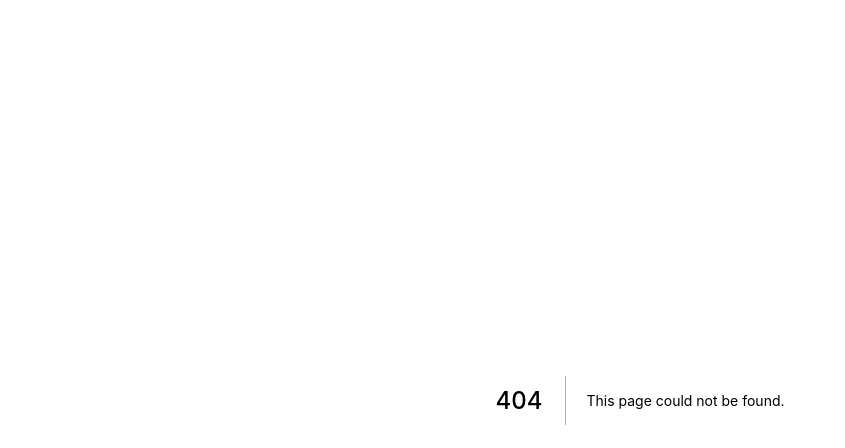
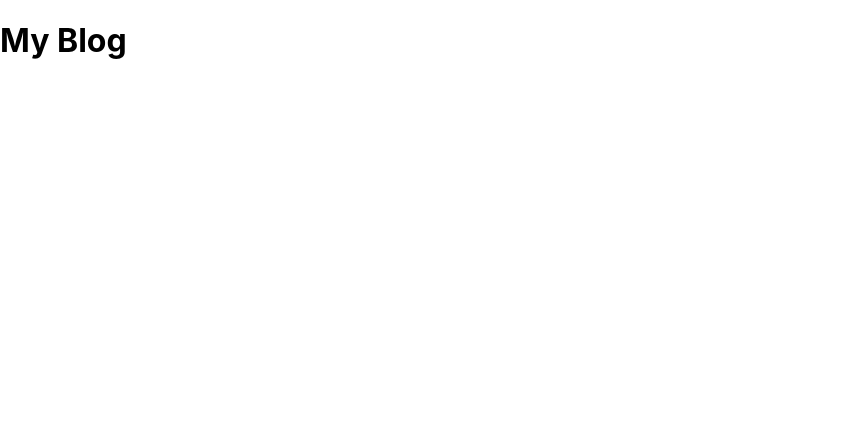
Before and after one commit to GleidsonDaniel/nextjs-blog, a Next.js app: page /about in a window 1280 px wide. Before the commit this address had no page. Shown: the top 448 px of the page, without its empty margins (0-845 px from the left). Built offline with nearby package versions, Linux system fonts and the light colour scheme.

Commit message:
Move the project to src folder

```diff
--- /dev/null
+++ b/src/pages/about.tsx
@@ -0,0 +1,16 @@
+import Head from "next/head";
+
+export default function About() {
+  return (
+    <div>
+      <Head>
+        <title>Create Next App</title>
+        <link rel="icon" href="/favicon.ico" />
+      </Head>
+
+      <main>
+        <h1>My Blog</h1>
+      </main>
+    </div>
+  );
+}
```
Also changed, not shown: tsconfig.json (+5 -14 lines), public/vercel.svg (deleted), src/pages/_app.js (renamed from pages/_app.js), src/pages/api/hello.ts (renamed from pages/api/hello.ts), src/pages/index.tsx (renamed from pages/index.tsx), src/styles/globals.css (renamed from styles/globals.css).
